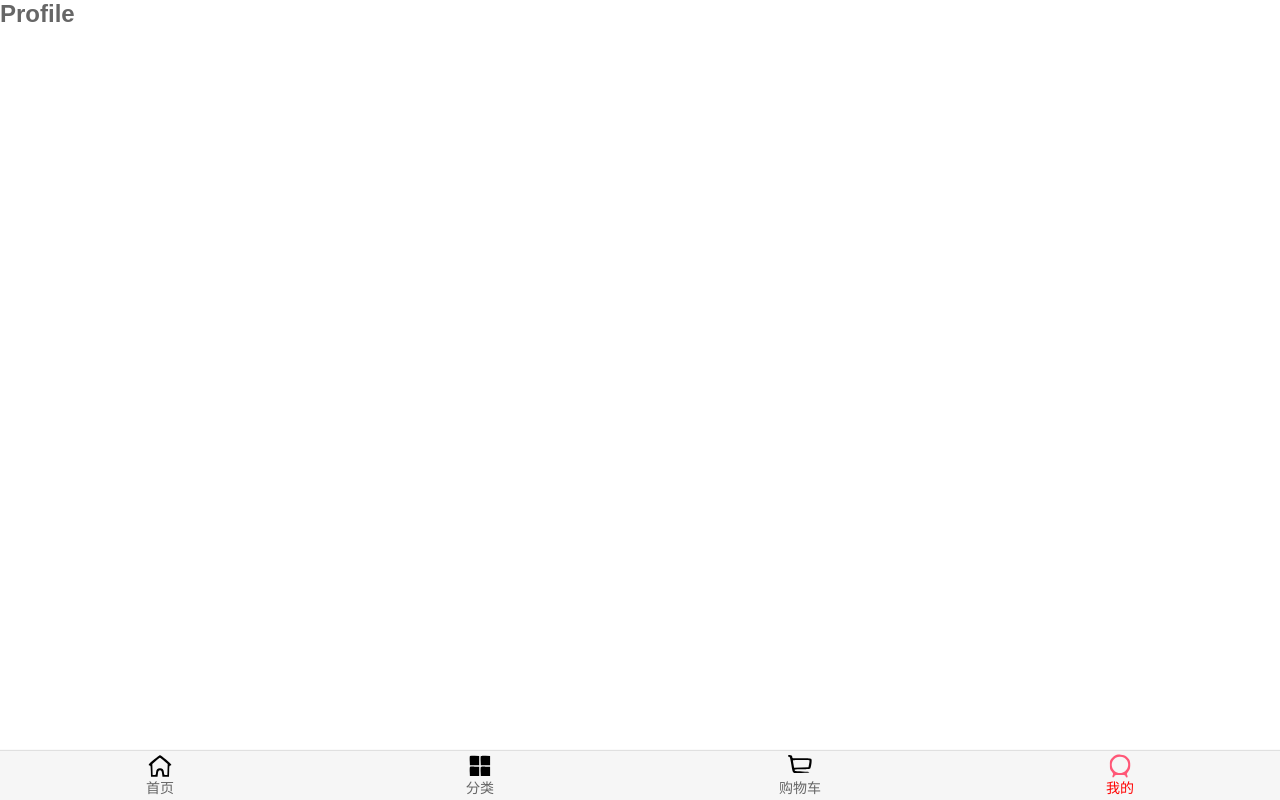
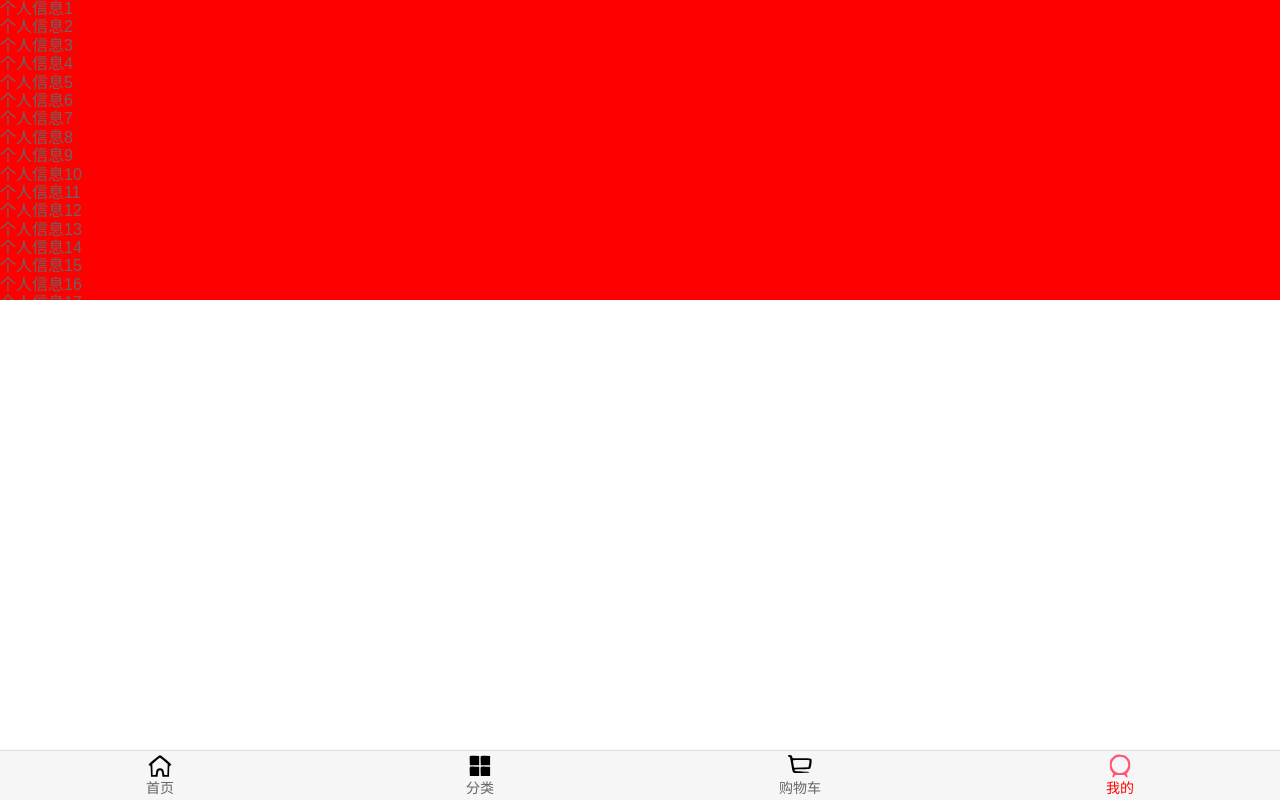
Before and after one commit to jz233/supermall, a Vue app: page /profile in a window 1280 px wide. Built offline with nearby package versions, Linux system fonts and the light colour scheme.

Commit message:
back-top finished

```diff
--- a/package.json
+++ b/package.json
@@ -8,7 +8,7 @@
   },
   "dependencies": {
     "axios": "^0.27.2",
-    "better-scroll": "^2.4.2",
+    "better-scroll": "^1.15.2",
     "core-js": "^3.8.3",
     "vue": "^2.6.14",
     "vue-router": "^3.5.4"
--- /dev/null
+++ b/src/components/common/scroll/Scroll.vue
@@ -0,0 +1,52 @@
+<template>
+<!--
+ref 绑定子组件上 -- this.$refs.名字 获取到组件对象
+ref 绑定普通元素上 -- this.$refs.名字 获取到元素对象
+ -->
+<div class="wrapper" ref="wrapper">
+  <div class="content">
+    <slot></slot>
+  </div>
+</div>
+</template>
+
+<script>
+import BScroll from "better-scroll";
+export default {
+  name: "Scroll",
+  props: {
+    probeType: {
+      type: Number,
+      default: 0
+    }
+  },
+  data(){
+    return{
+      scroll: null
+    }
+  },
+  mounted() {
+    // 不要使用document.querySelector('.wrapper')，一个网页中可能存在多个叫wrapper的class，无法准确获取到该组件中的wrapper
+    this.scroll = new BScroll(this.$refs.wrapper, {
+      click: true,
+      probeType: this.probeType
+    })
+
+    // 实时监听
+    this.scroll.on('scroll', (position) => {
+      // console.log(position);
+      this.$emit('scroll', position)
+    })
+
+  },
+  methods: {
+    scrollTo(x, y, time = 300) {
+      this.scroll.scrollTo(x, y, time)
+    },
+  }
+}
+</script>
+
+<style scoped>
+
+</style>
--- /dev/null
+++ b/src/components/content/backTop/BackTop.vue
@@ -0,0 +1,24 @@
+<template>
+<div class="back-top">
+  <img src="@/assets/img/common/top.png" alt="">
+</div>
+</template>
+
+<script>
+export default {
+  name: "BackTop",
+}
+</script>
+
+<style scoped>
+.back-top {
+  position: fixed;
+  right: 8px;
+  bottom: 55px;
+}
+
+.back-top img {
+  width: 43px;
+  height: 43px;
+}
+</style>
--- a/src/views/category/Category.vue
+++ b/src/views/category/Category.vue
@@ -1,7 +1,11 @@
 <template>
   <div class="wrapper">
+    <div>
+<!--      无论click是否设置为true 都能点击-->
+      <button @click="btnClick">btnClick</button>
+<!--      只有click设置为true的时候才能点击div-->
+      <div @click="divClick">divClick</div>
       <ul class="content">
-      <button class="btn" @click="btnClick">click</button>
         <li>分类列表1</li>
         <li>分类列表2</li>
         <li>分类列表3</li>
@@ -504,6 +508,7 @@
         <li>分类列表500</li>
       </ul>
     </div>
+  </div>
 </template>
 
 <script>
@@ -520,7 +525,7 @@ export default {
     this.scroll = new BScroll('.wrapper', {
       probeType: 3,
       pullUpLoad: true,
-      click: false
+      click: true
     })
 
     this.scroll.on('scroll', (position) => {
@@ -531,10 +536,13 @@ export default {
       console.log('上拉加载更多');
     })
   },
-  methods:{
+  methods: {
     btnClick() {
       console.log('btnClick');
-    }
+    },
+    divClick() {
+      console.log('divClick');
+    },
   }
 }
 </script>
--- a/src/views/home/Home.vue
+++ b/src/views/home/Home.vue
@@ -3,12 +3,18 @@
     <nav-bar class="home-nav">
       <div slot="center">购物街</div>
     </nav-bar>
+
+    <scroll class="content" ref="scroll" :probe-type="3" @scroll="contentScroll">
         <home-swiper :banners="banners"></home-swiper>
         <recommend-view :recommends="recommends"></recommend-view>
         <feature-view></feature-view>
         <tab-control class="tab-control"
                      :titles="['流行','新款','精选']" @tabClick="tabClick"></tab-control>
         <goods-list :goods="showGoods"></goods-list>
+    </scroll>
+
+<!--    .native 加上native之后才可以监听组件的点击-->
+    <back-top @click.native="backClick" v-show="isShowBackTop"/>
     <ul>
       <li>列表1</li>
       <li>列表2</li>
@@ -123,6 +129,8 @@ import FeatureView from "@/views/home/childComps/FeatureView";
 
 import TabControl from "@/components/content/tabControl/TabControl";
 import GoodsList from "@/components/content/goods/GoodsList";
+import Scroll from "@/components/common/scroll/Scroll";
+import BackTop from "@/components/content/backTop/BackTop";
 import {getHomeMultidata, getHomeGoods} from "@/network/home";
 
 
@@ -134,7 +142,9 @@ export default {
     RecommendView,
     FeatureView,
     TabControl,
-    GoodsList
+    GoodsList,
+    Scroll,
+    BackTop
   },
   data() {
     return {
@@ -146,7 +156,8 @@ export default {
         'sell': {page: 0, list: []},
 
       },
-      currentType: 'pop'
+      currentType: 'pop',
+      isShowBackTop: false
     }
   },
   created() {
@@ -199,6 +210,15 @@ export default {
         this.goods[type].page += 1
       })
     },
+    backClick() {
+      // console.log('backClick');
+      // 访问scroll组件中的scroll属性
+      this.$refs.scroll.scrollTo(0, 0, 500)
+    },
+    contentScroll(position) {
+      this.isShowBackTop = (-position.y) > 1000
+
+    }
   }
 }
 </script>
@@ -206,6 +226,8 @@ export default {
 <style scoped>
 #home {
   padding-top: 44px;
+  /* vh 视口， 屏幕可见部分的高度*/
+  height: 100vh;
 }
 
 .home-nav {
@@ -224,4 +246,10 @@ export default {
   top: 44px;
   z-index: 9;
 }
+
+.content {
+  /*height: 300px;*/
+  height: calc(100vh - 93px);
+  overflow: hidden;
+}
 </style>
--- a/src/views/profile/Profile.vue
+++ b/src/views/profile/Profile.vue
@@ -1,13 +1,127 @@
 <template>
-<h2>Profile</h2>
+  <div class="content">
+    <scroll>
+      <ul>
+        <li>个人信息1</li>
+        <li>个人信息2</li>
+        <li>个人信息3</li>
+        <li>个人信息4</li>
+        <li>个人信息5</li>
+        <li>个人信息6</li>
+        <li>个人信息7</li>
+        <li>个人信息8</li>
+        <li>个人信息9</li>
+        <li>个人信息10</li>
+        <li>个人信息11</li>
+        <li>个人信息12</li>
+        <li>个人信息13</li>
+        <li>个人信息14</li>
+        <li>个人信息15</li>
+        <li>个人信息16</li>
+        <li>个人信息17</li>
+        <li>个人信息18</li>
+        <li>个人信息19</li>
+        <li>个人信息20</li>
+        <li>个人信息21</li>
+        <li>个人信息22</li>
+        <li>个人信息23</li>
+        <li>个人信息24</li>
+        <li>个人信息25</li>
+        <li>个人信息26</li>
+        <li>个人信息27</li>
+        <li>个人信息28</li>
+        <li>个人信息29</li>
+        <li>个人信息30</li>
+        <li>个人信息31</li>
+        <li>个人信息32</li>
+        <li>个人信息33</li>
+        <li>个人信息34</li>
+        <li>个人信息35</li>
+        <li>个人信息36</li>
+        <li>个人信息37</li>
+        <li>个人信息38</li>
+        <li>个人信息39</li>
+        <li>个人信息40</li>
+        <li>个人信息41</li>
+        <li>个人信息42</li>
+        <li>个人信息43</li>
+        <li>个人信息44</li>
+        <li>个人信息45</li>
+        <li>个人信息46</li>
+        <li>个人信息47</li>
+        <li>个人信息48</li>
+        <li>个人信息49</li>
+        <li>个人信息50</li>
+        <li>个人信息51</li>
+        <li>个人信息52</li>
+        <li>个人信息53</li>
+        <li>个人信息54</li>
+        <li>个人信息55</li>
+        <li>个人信息56</li>
+        <li>个人信息57</li>
+        <li>个人信息58</li>
+        <li>个人信息59</li>
+        <li>个人信息60</li>
+        <li>个人信息61</li>
+        <li>个人信息62</li>
+        <li>个人信息63</li>
+        <li>个人信息64</li>
+        <li>个人信息65</li>
+        <li>个人信息66</li>
+        <li>个人信息67</li>
+        <li>个人信息68</li>
+        <li>个人信息69</li>
+        <li>个人信息70</li>
+        <li>个人信息71</li>
+        <li>个人信息72</li>
+        <li>个人信息73</li>
+        <li>个人信息74</li>
+        <li>个人信息75</li>
+        <li>个人信息76</li>
+        <li>个人信息77</li>
+        <li>个人信息78</li>
+        <li>个人信息79</li>
+        <li>个人信息80</li>
+        <li>个人信息81</li>
+        <li>个人信息82</li>
+        <li>个人信息83</li>
+        <li>个人信息84</li>
+        <li>个人信息85</li>
+        <li>个人信息86</li>
+        <li>个人信息87</li>
+        <li>个人信息88</li>
+        <li>个人信息89</li>
+        <li>个人信息90</li>
+        <li>个人信息91</li>
+        <li>个人信息92</li>
+        <li>个人信息93</li>
+        <li>个人信息94</li>
+        <li>个人信息95</li>
+        <li>个人信息96</li>
+        <li>个人信息97</li>
+        <li>个人信息98</li>
+        <li>个人信息99</li>
+        <li>个人信息100</li>
+      </ul>
+    </scroll>
+  </div>
 </template>
 
 <script>
+import Scroll from "@/components/common/scroll/Scroll";
+
 export default {
-  name: "Profile"
+  name: "Profile",
+  components:{
+    Scroll
+  }
 }
 </script>
 
 <style scoped>
-
+.content {
+  height: 300px;
+  background-color: red;
+  overflow: hidden;
+}
 </style>
```
Also changed, not shown: 1 other file (tests, documents, lock files or other folders). Lines whose indentation alone changed are shown as unchanged.
